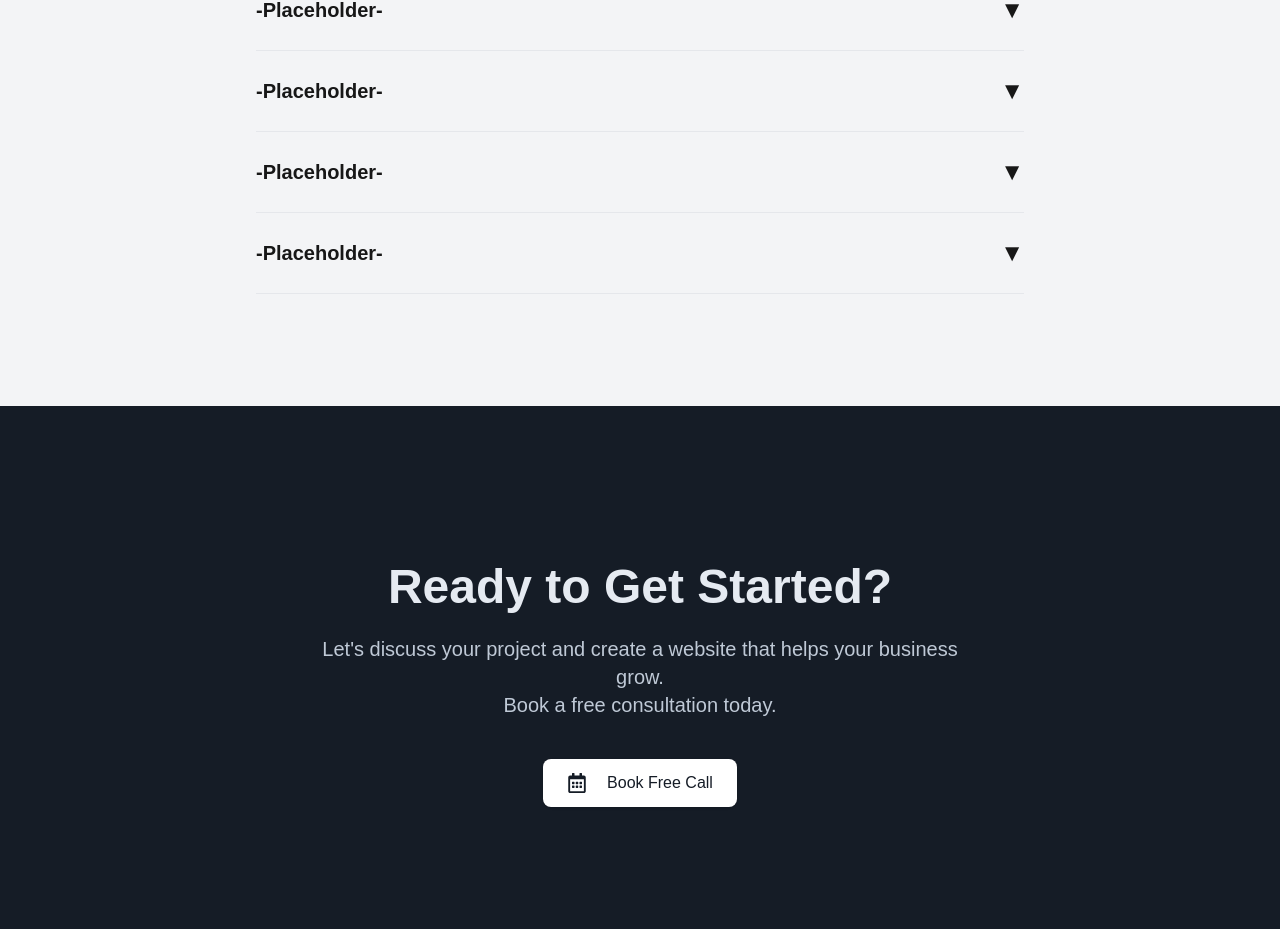
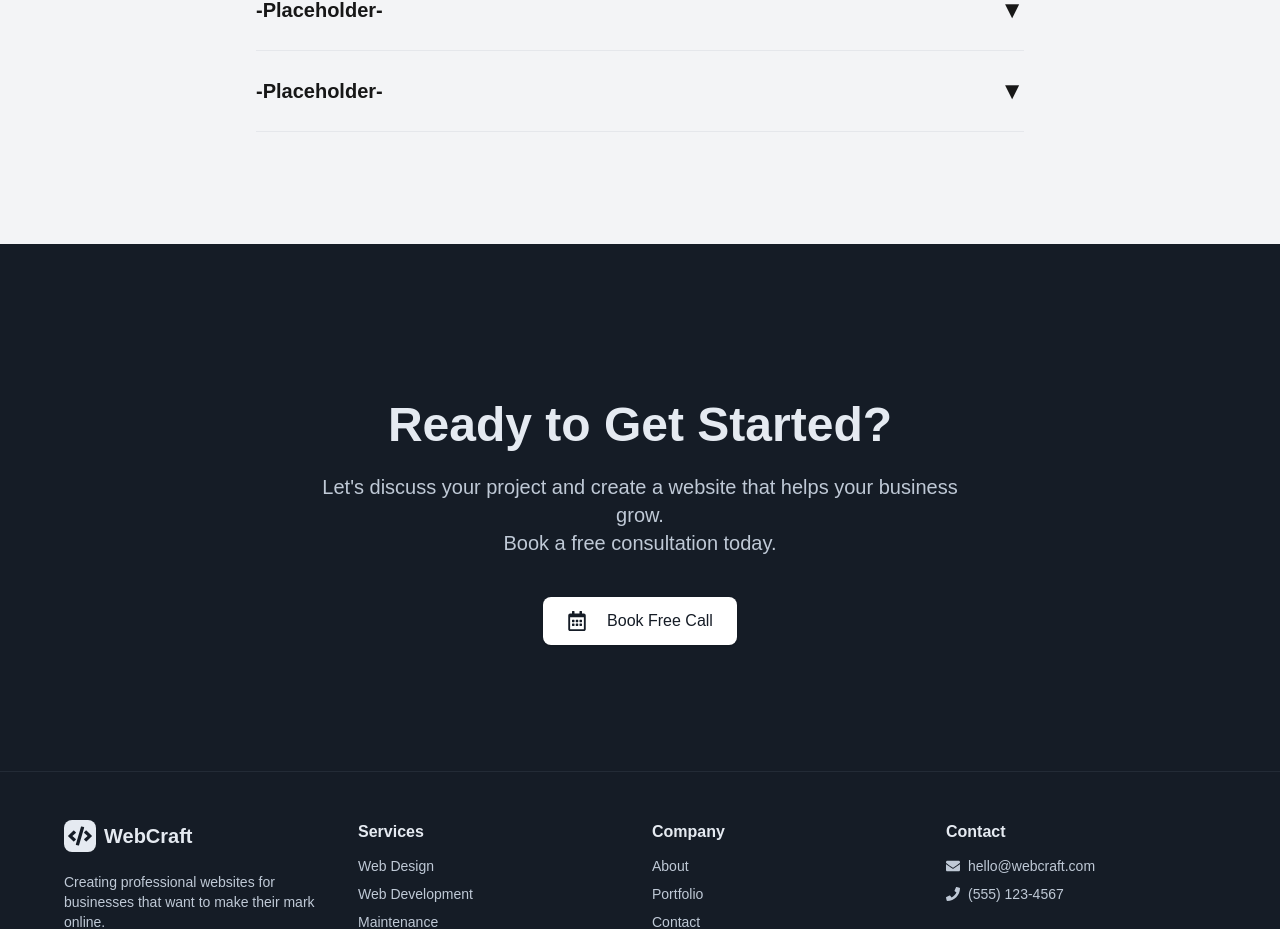
Before and after one commit to krgan12/webcraft, a Next.js app: page / in a window 1280 px wide. Shown: the part 4592-5521 px from the top of the page. Built offline with nearby package versions, Linux system fonts and the light colour scheme.

Commit message:
Safety commit

```diff
--- a/app/FAQ/page.tsx
+++ b/app/FAQ/page.tsx
@@ -31,14 +31,7 @@ export default function FAQ() {
       question: '-Placeholder-',
       answer: '-Placeholder text-'
     },
-    {
-      question: '-Placeholder-',
-      answer: '-Placeholder text-'
-    },
-    {
-      question: '-Placeholder-',
-      answer: '-Placeholder text-'
-    },
+
   ];
 
   const [openIndex, setOpenIndex] = useState<number | null>(null);
```
